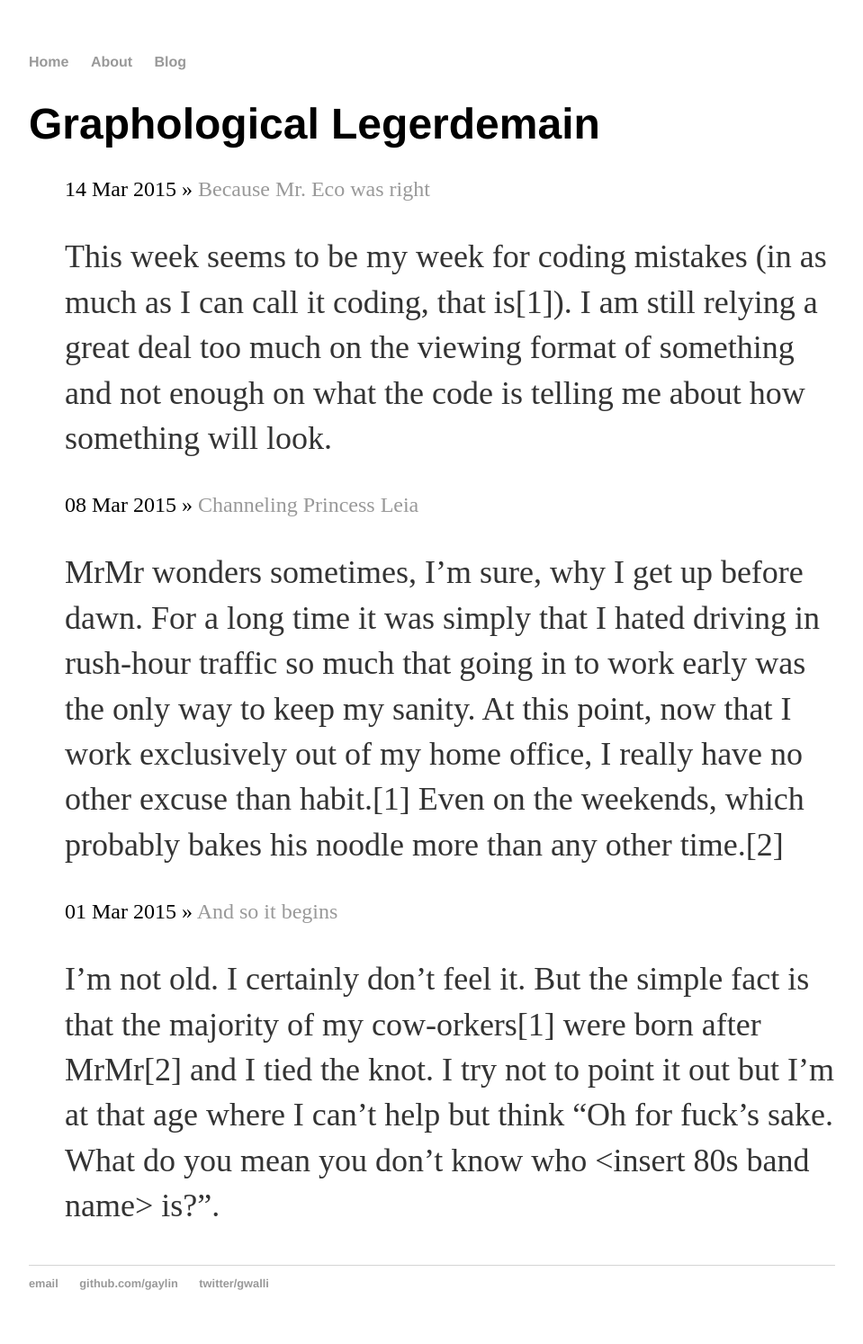
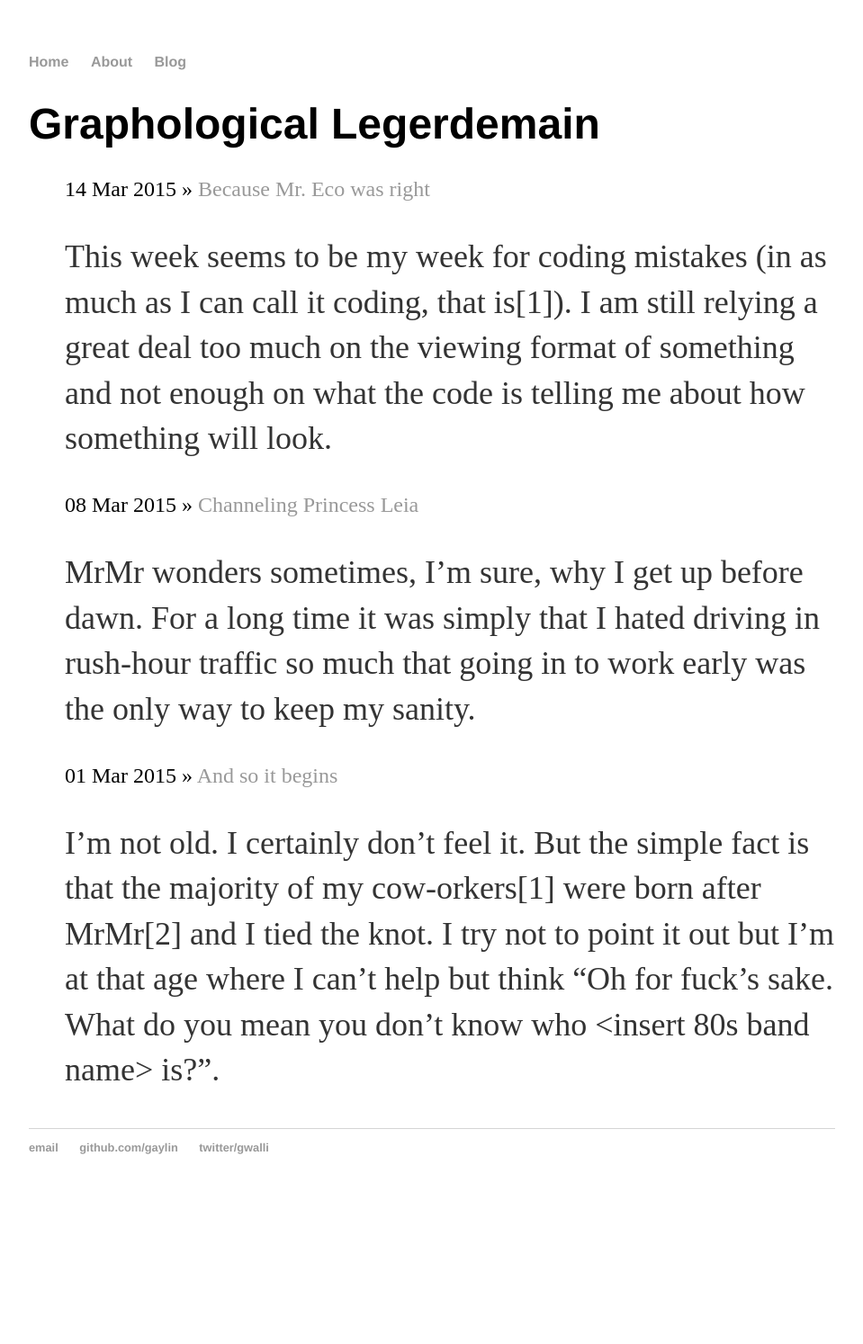
Before and after one commit to gaylin/gaylin.github.io, a Jekyll site: the page built from blog/index.html, in a window 1280 px wide. Shown: the whole page at 90% size, without its empty margins (160-1119 px from the left). Built offline with Jekyll 4.4.1, drawn with Linux system fonts in a browser that asks for light colours; Markdown is read by kramdown in place of the engine named in the settings; after the commit the page ends 1343 px from its top, so only the background shows below that; part of the change alters nothing that is shown.

```diff
--- a/_posts/2015-03-08-channeling-princess-leia.md
+++ b/_posts/2015-03-08-channeling-princess-leia.md
@@ -2,9 +2,10 @@
 layout: post
 title: "Channeling Princess Leia"
 date: 2015-03-08
+excerpt_separator: <!--more-->
 ---
 
-MrMr wonders sometimes, I'm sure, why I get up before dawn. For a long time it was simply that I hated driving in rush-hour traffic so much that going in to work early was the only way to keep my sanity. At this point, now that I work exclusively out of my home office, I really have no other excuse than habit.[1] Even on the weekends, which probably bakes his noodle more than any other time.[2]
+MrMr wonders sometimes, I'm sure, why I get up before dawn. For a long time it was simply that I hated driving in rush-hour traffic so much that going in to work early was the only way to keep my sanity. <!--more-->At this point, now that I work exclusively out of my home office, I really have no other excuse than habit.[1] Even on the weekends, which probably bakes his noodle more than any other time.[2]
 
 So here I sit on a Sunday morning, awake at the blindingly late hour of 9am[3] and I have to make a confession: I suck at this code manipulation thing worse than I thought. But I've figured out why.
 
```
